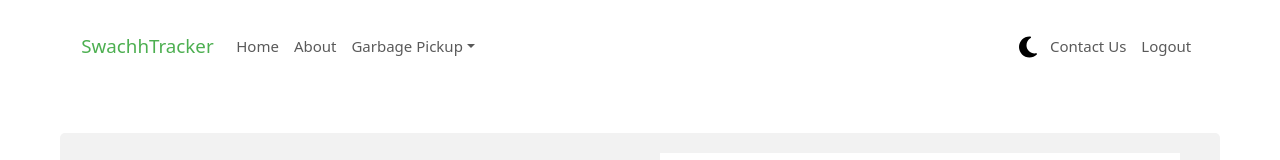
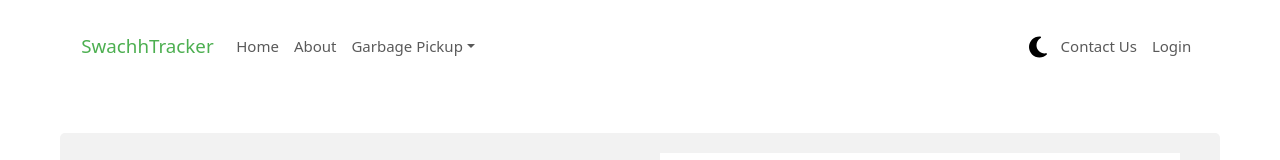
Before and after one commit to vansh4545/Swachh-Tracker, a React (Create React App) app in the folder client/: page / in a window 1280 px wide. Shown: the top 160 px of the page. Built offline with nearby package versions, Linux system fonts and the light colour scheme.

Commit message:
fixed errors

```diff
--- a/client/src/pages/Navbar.js
+++ b/client/src/pages/Navbar.js
@@ -9,6 +9,7 @@ import { Link } from 'react-router-dom';
 import ThemeToggle from '../themetoggle'; // Import custom theme toggle component
 
 const CustomNavbar = ({ onLogout }) => {
+    const userInfo = JSON.parse(sessionStorage.getItem('userInfo'));
     return (
         <Navbar collapseOnSelect expand="lg" className="bg-grey">
             <Container>
@@ -38,7 +39,14 @@ const CustomNavbar = ({ onLogout }) => {
                     <Nav>
                     <ThemeToggle/>
                         <Nav.Link href="/#contact">Contact Us</Nav.Link>
-                        <Nav.Link href="/login" onClick={onLogout}>Logout</Nav.Link> {/* Call the onLogout function */}
+                        {userInfo ? (
+        <>
+
+          <Nav.Link href="/login" onClick={onLogout}>Logout</Nav.Link>
+        </>
+      ) : (
+        <Nav.Link href="/login">Login</Nav.Link>
+      )}
                     </Nav>
                 </Navbar.Collapse>
             </Container>
```
